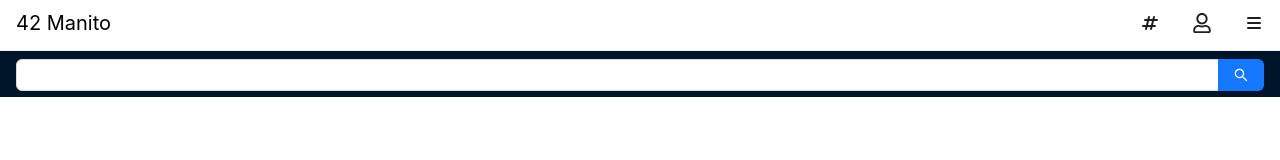
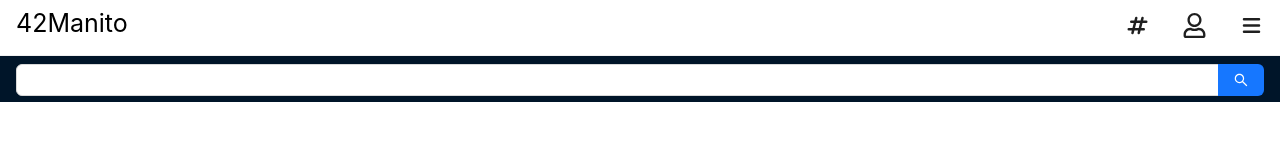
Before and after one commit to 9utty/cadet_men, a Next.js app: page / in a window 1280 px wide. Shown: the top 160 px of the page. Built offline with nearby package versions, Linux system fonts and the light colour scheme.

Commit message:
refactor: 헤더 폰트크기 수정

```diff
--- a/pages/global/HeaderNav.tsx
+++ b/pages/global/HeaderNav.tsx
@@ -28,27 +28,27 @@ const HeaderNav = () => {
         >
           <Link href="/home/Manito" passHref legacyBehavior>
             <a>
-              <div style={{ fontSize: "20px", color: "#000" }}>42 Manito</div>
+              <div style={{ fontSize: "25px", color: "#000" }}>42Manito</div>
             </a>
           </Link>
         </Menu.Item>
         <Menu.Item>
           <Link href="/category/Category" passHref legacyBehavior>
             <a style={{ display: "inline-block", paddingTop: "13px" }}>
-              <HiHashtag style={{ fontSize: "20px" }} />
+              <HiHashtag style={{ fontSize: "25px" }} />
             </a>
           </Link>
         </Menu.Item>
         <Menu.Item>
           <Link href="/login/Login" passHref legacyBehavior>
             <a style={{ display: "inline-block", paddingTop: "13px" }}>
-              <FaRegUser style={{ fontSize: "20px" }} />
+              <FaRegUser style={{ fontSize: "25px" }} />
             </a>
           </Link>
         </Menu.Item>
         <Menu.Item onClick={showDrawer}>
           <a style={{ display: "inline-block", paddingTop: "13px" }}>
-            <HiMenu style={{ fontSize: "20px" }} />
+            <HiMenu style={{ fontSize: "25px" }} />
           </a>
         </Menu.Item>
       </Menu>
```
